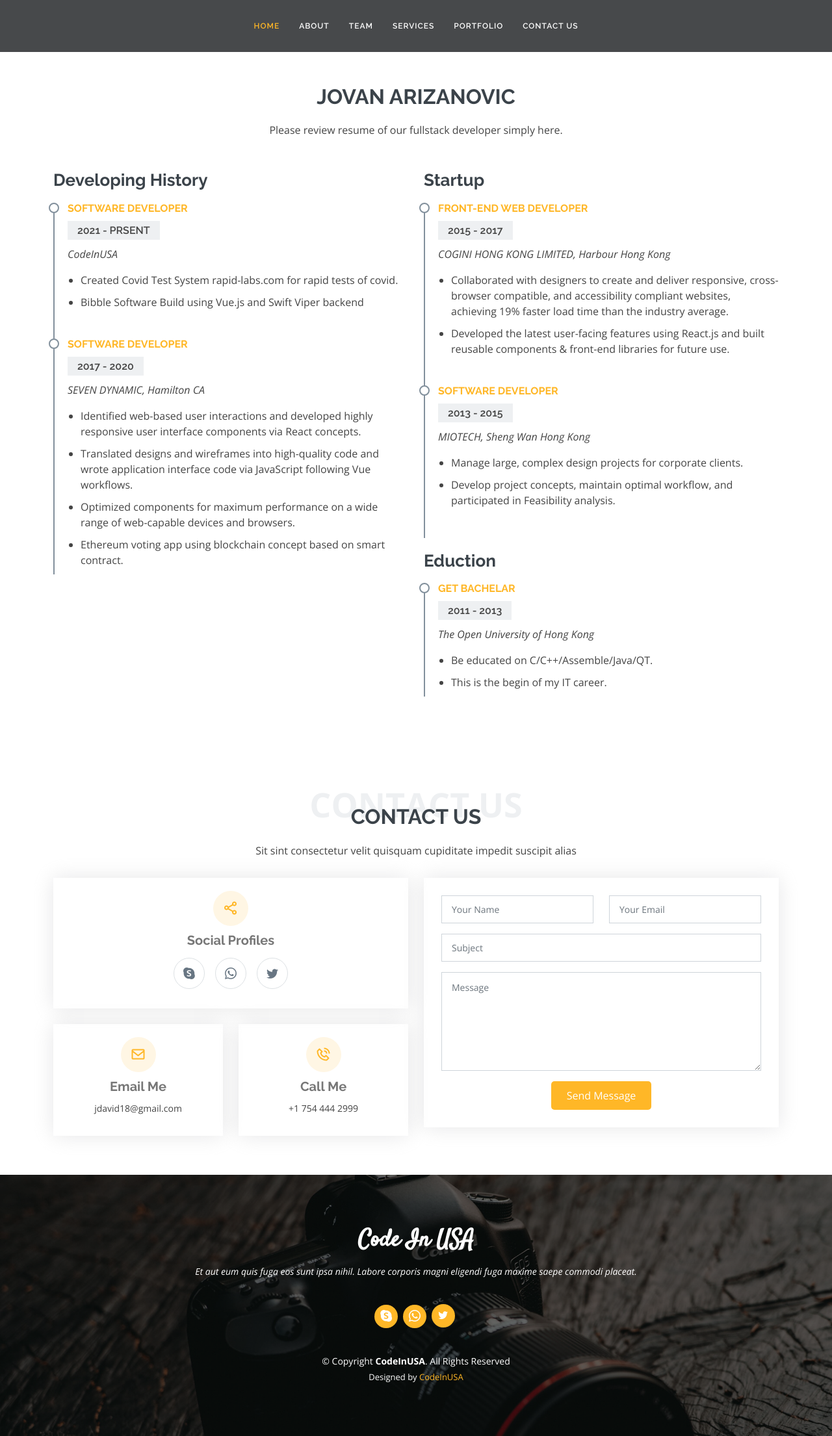
After one commit to LawrenceWoronoff/codeinusa, a PHP site: page /resume_jovan.html in a window 1280 px wide. The commit adds this page. Shown: the whole page at 65% size. Run offline with PHP 8.4, Linux system fonts and the light colour scheme.

Commit message:
Style page1

```diff
--- /dev/null
+++ b/resume_jovan.html
@@ -0,0 +1,255 @@
+<!DOCTYPE html>
+<html lang="en">
+
+<head>
+  <meta charset="utf-8">
+  <meta content="width=device-width, initial-scale=1.0" name="viewport">
+
+  <title>CodeInUSA</title>
+  <meta content="" name="description">
+  <meta content="" name="keywords">
+
+  <!-- Favicons -->
+  <link href="assets/img/favicon.png" rel="icon">
+  <link href="assets/img/apple-touch-icon.png" rel="apple-touch-icon">
+
+  <!-- Google Fonts -->
+  <link href="https://fonts.googleapis.com/css?family=Open+Sans:300,300i,400,400i,600,600i,700,700i|Raleway:300,300i,400,400i,500,500i,600,600i,700,700i|Satisfy" rel="stylesheet">
+
+  <!-- Vendor CSS Files -->
+  <link href="assets/vendor/bootstrap/css/bootstrap.min.css" rel="stylesheet">
+  <link href="assets/vendor/bootstrap-icons/bootstrap-icons.css" rel="stylesheet">
+  <link href="assets/vendor/boxicons/css/boxicons.min.css" rel="stylesheet">
+  <link href="assets/vendor/glightbox/css/glightbox.min.css" rel="stylesheet">
+  <link href="assets/vendor/swiper/swiper-bundle.min.css" rel="stylesheet">
+
+  <!-- Template Main CSS File -->
+  <link href="assets/css/style.css" rel="stylesheet">
+
+  <!-- =======================================================
+  * Template Name: Laura - v4.7.0
+  * Template URL: https://bootstrapmade.com/laura-free-creative-bootstrap-theme/
+  * Author: BootstrapMade.com
+  * License: https://bootstrapmade.com/license/
+  ======================================================== -->
+</head>
+
+<body>
+
+  <!-- ======= Header ======= -->
+  <header id="header" class="fixed-top d-flex justify-content-center align-items-center">
+
+    <nav id="navbar" class="navbar">
+      <ul>
+        <li><a class="nav-link scrollto active" href="./index.html#hero">Home</a></li>
+        <li><a class="nav-link scrollto" href="./index.html#about">About</a></li>
+        <li><a class="nav-link scrollto" href="./index.html#team">Team</a></li>
+        <li><a class="nav-link scrollto" href="./index.html#services">Services</a></li>
+        <li><a class="nav-link scrollto " href="./index.html#portfolio">Portfolio</a></li>
+        <li><a class="nav-link scrollto" href="./index.html#contact">Contact US</a></li>
+      </ul>
+      <i class="bi bi-list mobile-nav-toggle"></i>
+    </nav><!-- .navbar -->
+
+  </header><!-- End Header -->
+
+
+  <main id="main">
+    <!-- ======= Jovan Resume Section ======= -->
+    <section id="resume" class="resume" style="padding-top: 100px;">
+      <div class="container">
+
+        <div class="section-title">
+          <!-- <span>Jovan Arizanovic</span> -->
+          <h2>Jovan Arizanovic</h2>
+          <p>Please review resume of our fullstack developer simply here.</p>
+        </div>
+
+        <div class="row">
+          <div class="col-lg-6">
+            <h3 class="resume-title">Developing History</h3>
+            <div class="resume-item">
+              <h4>Software Developer</h4>
+              <h5>2021 - PRSENT </h5>
+              <p><em>CodeInUSA</em></p>
+              <p>
+              <ul>
+                <li>Created Covid Test System rapid-labs.com for rapid tests of covid.</li>
+                <li>Bibble Software Build using Vue.js and Swift Viper backend</li>
+              </ul>
+              </p>
+            </div>
+            <div class="resume-item">
+              <h4>Software Developer</h4>
+              <h5>2017 - 2020 </h5>
+              <p><em>SEVEN DYNAMIC, Hamilton CA</em></p>
+              <p>
+              <ul>
+                <li>Identified web-based user interactions and developed highly responsive user interface components via React concepts.</li>
+                <li>Translated designs and wireframes into high-quality code and wrote application interface code via JavaScript following Vue workflows.</li>
+                <li>Optimized components for maximum performance on a wide range of web-capable devices and browsers.</li>
+                <li>Ethereum voting app using blockchain concept based on smart contract.</li>
+              </ul>
+              </p>
+            </div>
+          </div>
+          <div class="col-lg-6">
+            <h3 class="resume-title">Startup</h3>
+            <div class="resume-item">
+              <h4>Front-End Web Developer</h4>
+              <h5>2015 - 2017 </h5>
+              <p><em>COGINI HONG KONG LIMITED, Harbour Hong Kong</em></p>
+              <p>
+              <ul>
+                <li>Collaborated with designers to create and deliver responsive, cross-browser compatible, and accessibility compliant websites, achieving 19% faster load time than the industry average.</li>
+                <li>Developed the latest user-facing features using React.js and built reusable components & front-end libraries for future use.</li>
+              </ul>
+              </p>
+            </div>
+            <div class="resume-item">
+              <h4>Software Developer</h4>
+              <h5>2013 - 2015 </h5>
+              <p><em>MIOTECH, Sheng Wan Hong Kong </em></p>
+              <p>
+              <ul>
+                <li>Manage large, complex design projects for corporate clients.</li>
+                <li>Develop project concepts, maintain optimal workflow, and participated in Feasibility analysis.</li>
+              </ul>
+              </p>
+            </div>
+
+            <h3 class="resume-title">Eduction</h3>
+            <div class="resume-item">
+              <h4>Get Bachelar</h4>
+              <h5>2011 - 2013</h5>
+              <p><em>The Open University of Hong Kong</em></p>
+              <p>
+              <ul>
+                <li>Be educated on C/C++/Assemble/Java/QT.</li>
+                <li>This is the begin of my IT career.</li>
+              </ul>
+              </p>
+            </div>
+          </div>
+        </div>
+
+      </div>
+    </section>
+    <!-- End My Resume Section -->
+
+    <!-- ======= Contact Me Section ======= -->
+    <section id="contact" class="contact">
+      <div class="container">
+
+        <div class="section-title">
+          <span>Contact Us</span>
+          <h2>Contact Us</h2>
+          <p>Sit sint consectetur velit quisquam cupiditate impedit suscipit alias</p>
+        </div>
+
+        <div class="row">
+
+          <div class="col-lg-6">
+
+            <div class="row">
+              <div class="col-md-12">
+                <div class="info-box">
+                  <i class="bx bx-share-alt"></i>
+                  <h3>Social Profiles</h3>
+                  <div class="social-links">
+                    <a href="skype:live:jdavid18_1?chat" class="google-plus"><i class="bi bi-skype"></i></a>
+                    <a href="https://wa.me/17544442999" class="whatsapp" target="_blank"><i class="bi bi-whatsapp"></i></a>
+                    <a href="#" class="twitter"><i class="bi bi-twitter"></i></a>
+                  </div>
+                </div>
+              </div>
+              <div class="col-md-6">
+                <div class="info-box mt-4">
+                  <i class="bx bx-envelope"></i>
+                  <h3>Email Me</h3>
+                  <p>jdavid18@gmail.com</p>
+                </div>
+              </div>
+              <div class="col-md-6">
+                <div class="info-box mt-4">
+                  <i class="bx bx-phone-call"></i>
+                  <h3>Call Me</h3>
+                  <p>+1 754 444 2999</p>
+                </div>
+              </div>
+            </div>
+
+          </div>
+
+          <div class="col-lg-6">
+            <form action="forms/contact.php" method="post" role="form" class="php-email-form">
+              <div class="row">
+                <div class="col-md-6 form-group">
+                  <input type="text" name="name" class="form-control" id="name" placeholder="Your Name" required>
+                </div>
+                <div class="col-md-6 form-group mt-3 mt-md-0">
+                  <input type="email" class="form-control" name="email" id="email" placeholder="Your Email" required>
+                </div>
+              </div>
+              <div class="form-group mt-3">
+                <input type="text" class="form-control" name="subject" id="subject" placeholder="Subject" required>
+              </div>
+              <div class="form-group mt-3">
+                <textarea class="form-control" name="message" rows="6" placeholder="Message" required></textarea>
+              </div>
+              <div class="my-3">
+                <div class="loading">Loading</div>
+                <div class="error-message"></div>
+                <div class="sent-message">Your message has been sent. Thank you!</div>
+              </div>
+              <div class="text-center"><button type="submit">Send Message</button></div>
+            </form>
+          </div>
+
+        </div>
+
+      </div>
+    </section><!-- End Contact Me Section -->
+
+  </main><!-- End #main -->
+
+  <!-- ======= Footer ======= -->
+  <footer id="footer">
+    <div class="container">
+      <h3>Code In USA</h3>
+      <p>Et aut eum quis fuga eos sunt ipsa nihil. Labore corporis magni eligendi fuga maxime saepe commodi placeat.</p>
+      <div class="social-links">
+        <a href="skype:live:jdavid18_1?chat" class="google-plus"><i class="bi bi-skype"></i></a>
+        <a href="https://wa.me/17544442999" class="whatsapp" target="_blank"><i class="bi bi-whatsapp"></i></a>
+        <a href="#" class="twitter"><i class="bx bxl-twitter"></i></a>
+      </div>
+      <div class="copyright">
+        &copy; Copyright <strong><span>CodeInUSA</span></strong>. All Rights Reserved
+      </div>
+      <div class="credits">
+        <!-- All the links in the footer should remain intact. -->
+        <!-- You can delete the links only if you purchased the pro version. -->
+        <!-- Licensing information: https://bootstrapmade.com/license/ -->
+        <!-- Purchase the pro version with working PHP/AJAX contact form: https://bootstrapmade.com/laura-free-creative-bootstrap-theme/ -->
+        Designed by <a href="https://bootstrapmade.com/">CodeInUSA</a>
+      </div>
+    </div>
+  </footer><!-- End Footer -->
+
+  <a href="#" class="back-to-top d-flex align-items-center justify-content-center"><i class="bi bi-arrow-up-short"></i></a>
+
+  <!-- Vendor JS Files -->
+  <script src="assets/vendor/purecounter/purecounter.js"></script>
+  <script src="assets/vendor/bootstrap/js/bootstrap.bundle.min.js"></script>
+  <script src="assets/vendor/glightbox/js/glightbox.min.js"></script>
+  <script src="assets/vendor/isotope-layout/isotope.pkgd.min.js"></script>
+  <script src="assets/vendor/swiper/swiper-bundle.min.js"></script>
+  <script src="assets/vendor/waypoints/noframework.waypoints.js"></script>
+  <script src="assets/vendor/php-email-form/validate.js"></script>
+
+  <!-- Template Main JS File -->
+  <script src="assets/js/main.js"></script>
+
+</body>
+
+</html>
```
Also changed, not shown: assets/css/style.css (+124 -1 lines), index.html (+81 -47 lines), assets/img/team-1.png (added), assets/img/team-2.png (added), assets/img/testimonials-bg.jfif (added).
